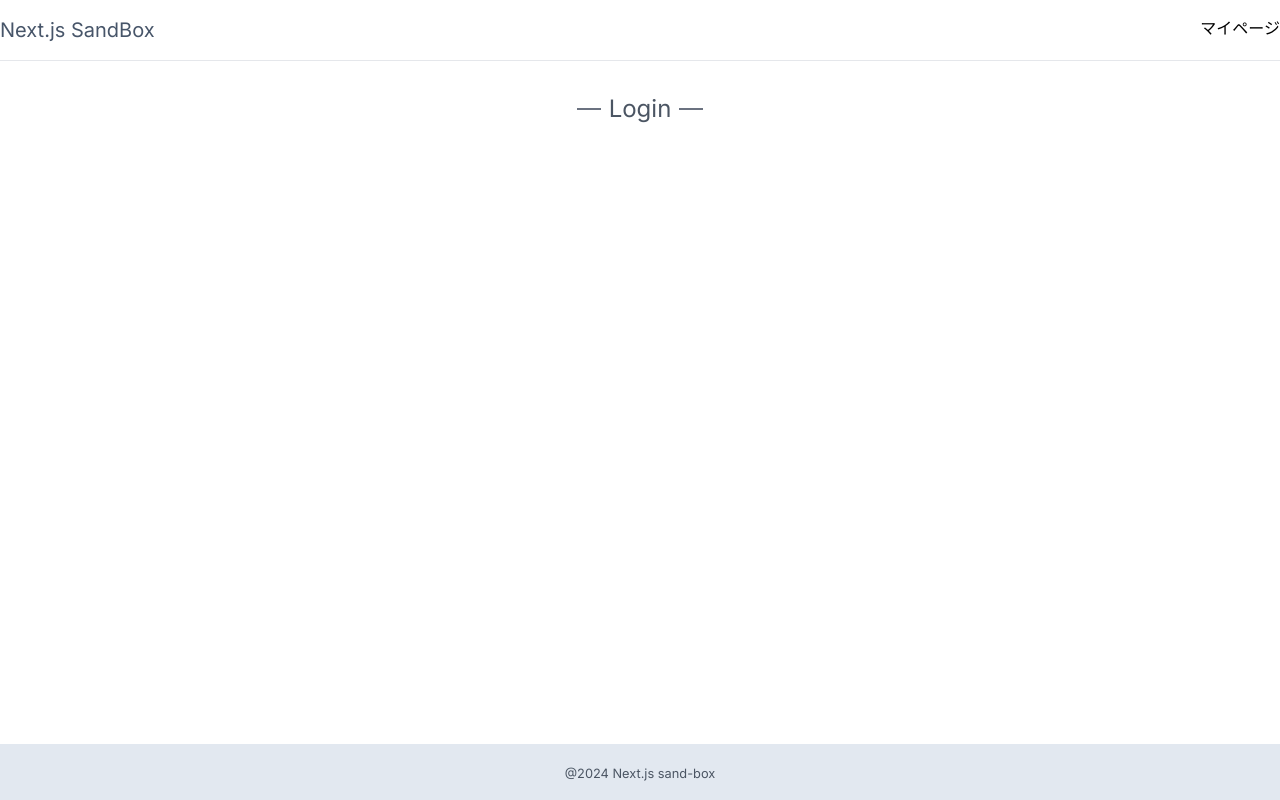
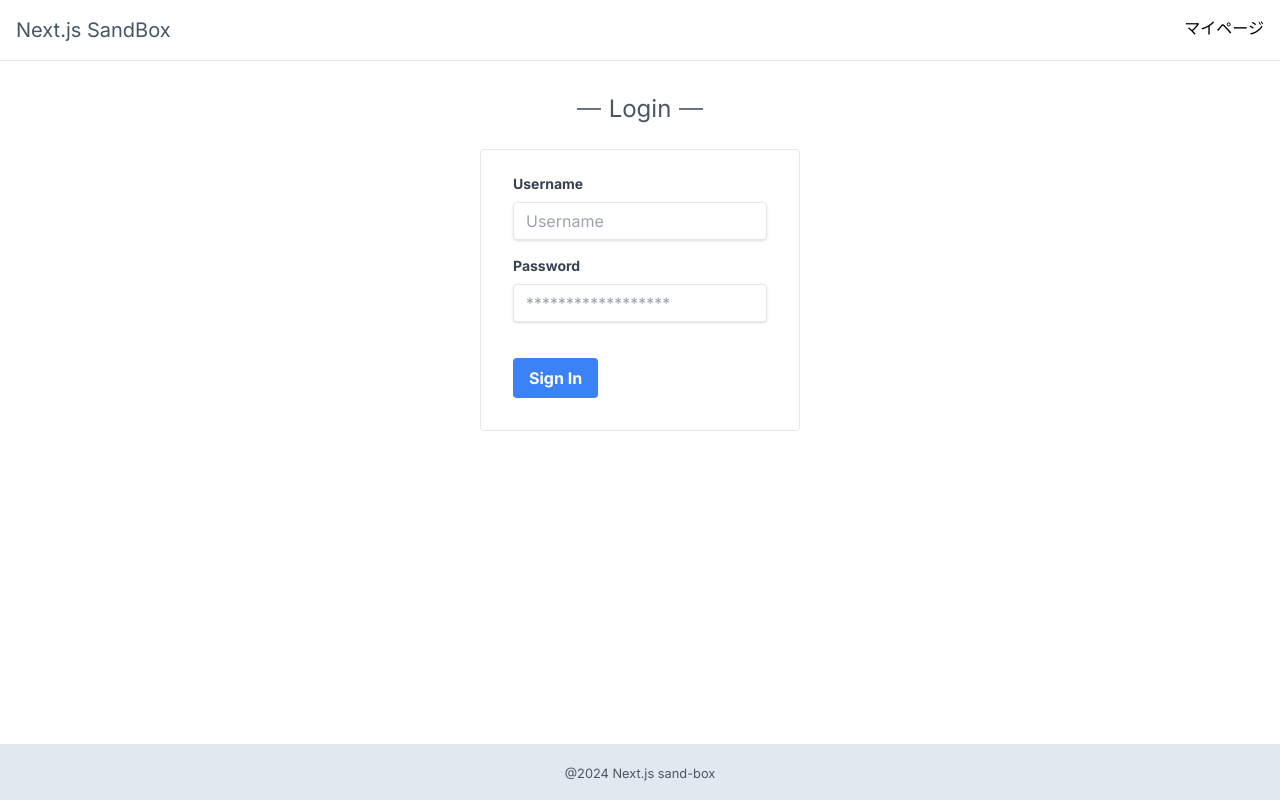
Before and after one commit to r-someya0618/next-approuter-sandbox, a Next.js app: page /login in a window 1280 px wide. Built offline with nearby package versions, Linux system fonts and the light colour scheme.

Commit message:
ログインフォーム追加

```diff
--- /dev/null
+++ b/src/app/_components/forms/FormLogin.tsx
@@ -0,0 +1,44 @@
+export const FormLogin = () => {
+  return (
+    <div className='w-full max-w-xs'>
+      <form className='bg-white rounded px-8 pt-6 pb-8 mb-4 border'>
+        <div className='mb-4'>
+          <label
+            className='block text-gray-700 text-sm font-bold mb-2'
+            htmlFor='username'
+          >
+            Username
+          </label>
+          <input
+            className='shadow appearance-none border rounded w-full py-2 px-3 text-gray-700 leading-tight focus:outline-none focus:shadow-outline'
+            id='username'
+            type='text'
+            placeholder='Username'
+          />
+        </div>
+        <div className='mb-6'>
+          <label
+            className='block text-gray-700 text-sm font-bold mb-2'
+            htmlFor='password'
+          >
+            Password
+          </label>
+          <input
+            className='shadow appearance-none border rounded w-full py-2 px-3 text-gray-700 mb-3 leading-tight focus:outline-none focus:shadow-outline'
+            id='password'
+            type='password'
+            placeholder='******************'
+          />
+        </div>
+        <div className='flex items-center justify-between'>
+          <button
+            className='bg-blue-500 hover:bg-blue-700 text-white font-bold py-2 px-4 rounded focus:outline-none focus:shadow-outline'
+            type='button'
+          >
+            Sign In
+          </button>
+        </div>
+      </form>
+    </div>
+  )
+}
--- /dev/null
+++ b/src/app/_components/forms/index.ts
@@ -0,0 +1 @@
+export { FormLogin } from '@/app/_components/forms/FormLogin'
--- a/src/app/_components/layout/Header.tsx
+++ b/src/app/_components/layout/Header.tsx
@@ -1,7 +1,7 @@
 export const Header = () => {
   return (
     <header className='py-4 border-b flex justify-center'>
-      <div className='flex self-center justify-between container'>
+      <div className='flex self-center justify-between container px-4'>
         <h1 className='text-xl text-slate-600 '>Next.js SandBox</h1>
         <div>
           <a href='#'>マイページ</a>
--- a/src/app/login/page.tsx
+++ b/src/app/login/page.tsx
@@ -1,7 +1,12 @@
+import { FormLogin } from '@/app/_components/forms'
+
 export default function Page() {
   return (
     <div className='container py-8'>
       <h1 className='page-heading'>Login</h1>
+      <div className='flex justify-center mt-6'>
+        <FormLogin />
+      </div>
     </div>
   )
 }
```
